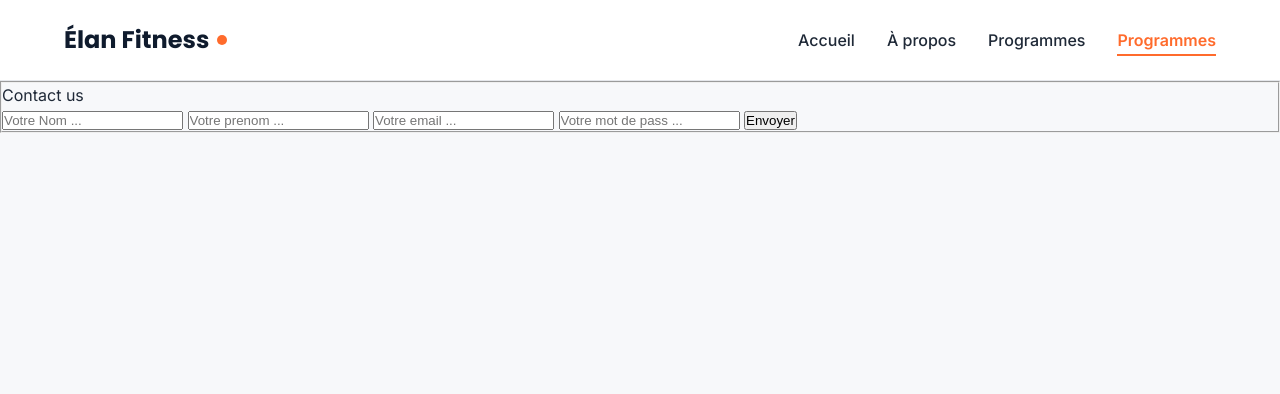
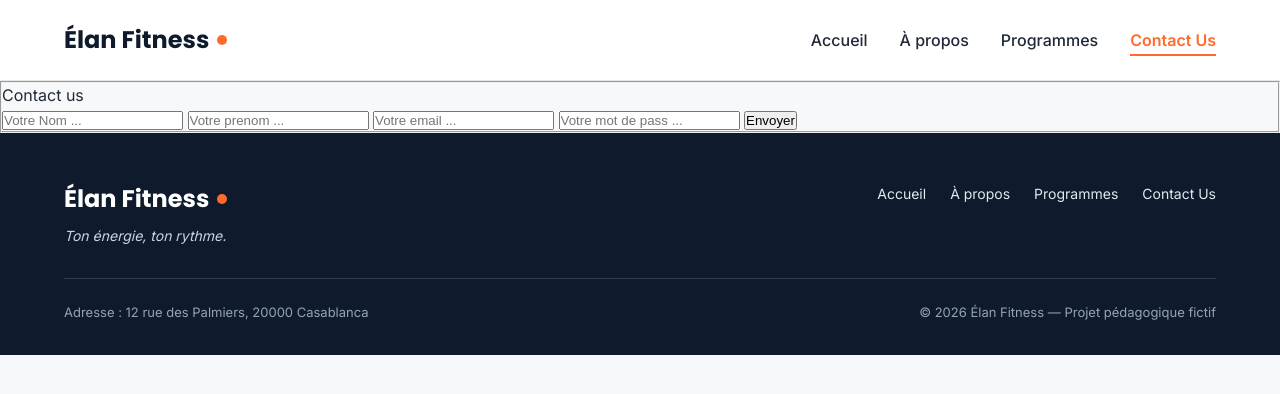
Before and after one commit to latifa2026-gm/Projet_Salle_sport, a plain HTML site: page contact.html in a window 1280 px wide. Drawn offline with Linux system fonts and the light colour scheme.

Commit message:
style of contact

```diff
--- a/contact.html
+++ b/contact.html
@@ -28,7 +28,7 @@
                     <li><a href="index.html">Accueil</a></li>
                     <li><a href="propos.html">À propos</a></li>
                     <li><a href="programms.html">Programmes</a></li>
-                    <li><a href="contact.html" class="lien-actif">Programmes</a></li>
+                    <li><a href="contact.html" class="lien-actif">Contact Us</a></li>
                 </ul>
             </nav>
         </div>
@@ -57,6 +57,35 @@
         </fieldset>
        </div>
     </main>
+
+
+
+  <footer class="pied-de-page">
+    <div class="conteneur">
+
+      <div class="pied-haut">
+        <div>
+          <p class="logo logo-clair">Élan Fitness</p>
+          <p class="slogan">Ton énergie, ton rythme.</p>
+        </div>
+
+        <nav aria-label="Navigation du pied de page">
+          <ul class="menu menu-pied">
+            <li><a href="index.html">Accueil</a></li>
+            <li><a href="propos.html">À propos</a></li>
+            <li><a href="programms.html">Programmes</a></li>
+            <li><a href="contact.html">Contact Us</a></li>
+          </ul>
+        </nav>
+      </div>
+
+      <div class="pied-bas">
+        <p>Adresse : 12 rue des Palmiers, 20000 Casablanca</p>
+        <p>&copy; 2026 Élan Fitness — Projet pédagogique fictif</p>
+      </div>
+
+    </div>
+  </footer>
 </body>
 
 </html>
```
Also changed, not shown: index.html (+1 -1 lines), programms.html (+6 -4 lines), propos.html (+6 -5 lines).
